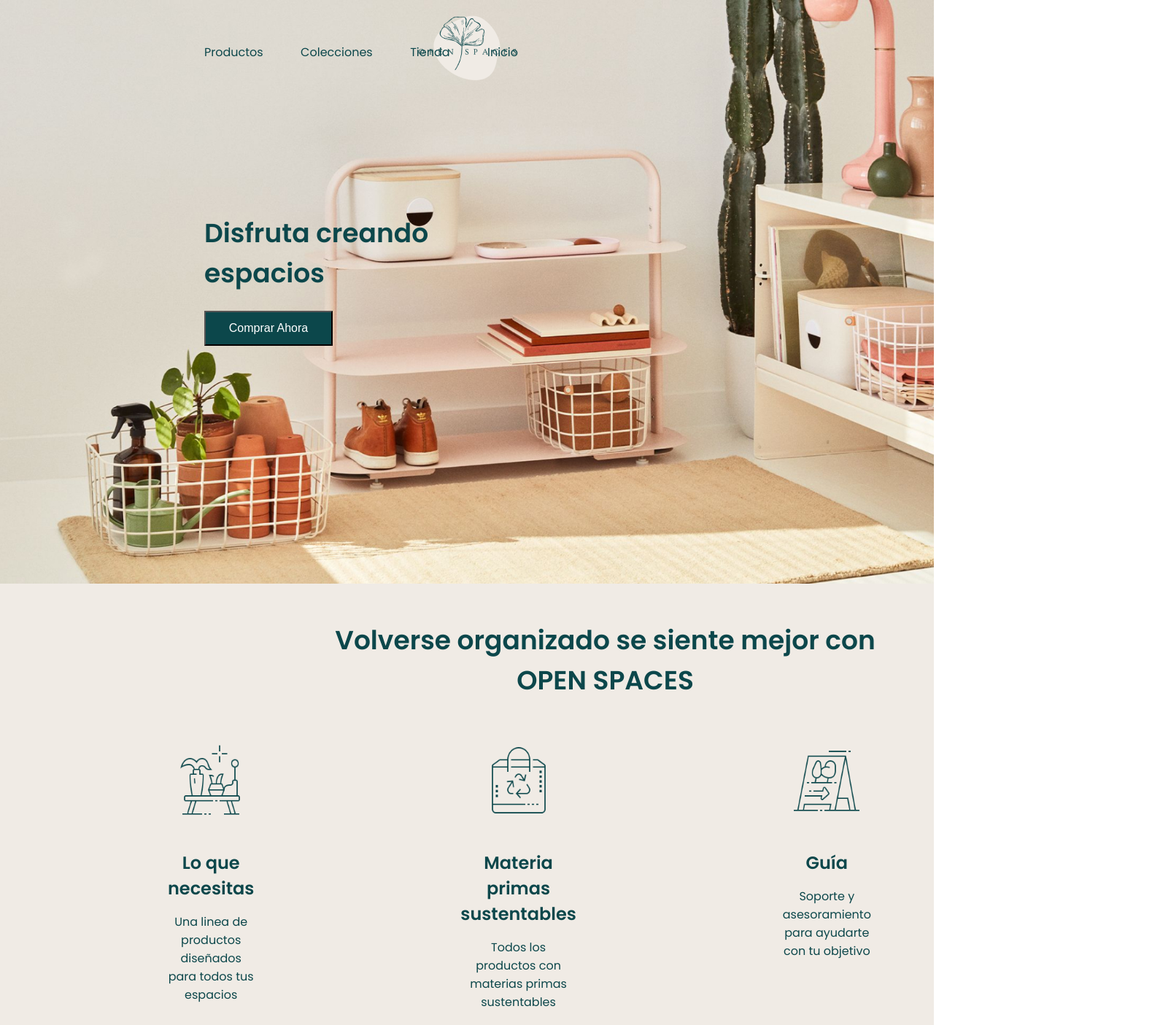
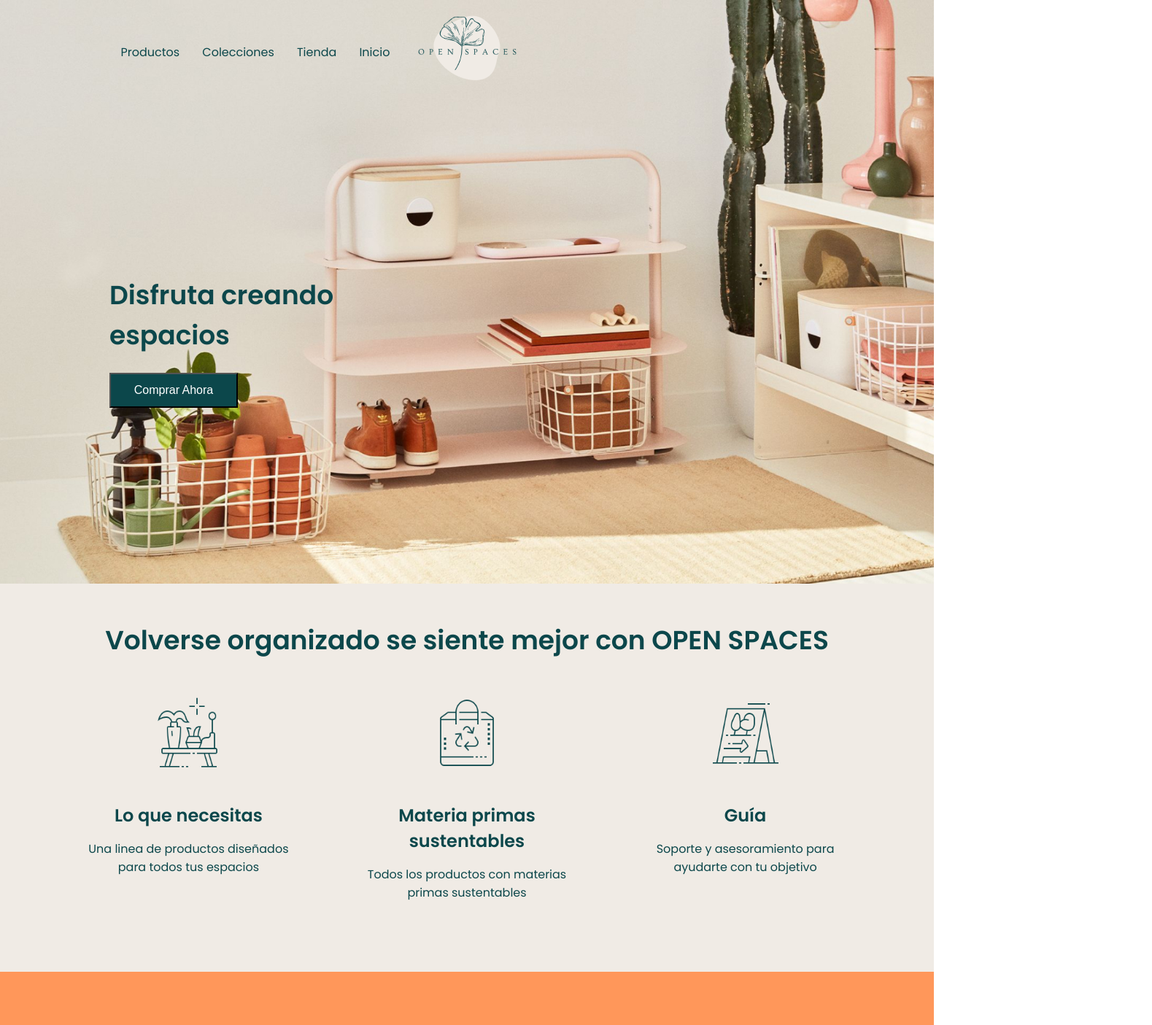
Before and after one commit to Adalab/modulo-1-evaluacion-final-lorenaggs, a website: page docs/index.html in a window 1280 px wide. Shown: the top 1405 px of the page at 73% size, 1579 px wide, since content can reach past the window. Drawn offline with Linux system fonts and the light colour scheme.

Commit message:
change header center

```diff
--- a/src/scss/layout/_footer.scss
+++ b/src/scss/layout/_footer.scss
@@ -36,7 +36,8 @@
     .linkedin:hover,
     .instagram:hover,
     .twitter:hover {
-      color: tan;
+      // color: tan;
+
       transform: scale(3) rotate(-360deg);
       transition: transform 1s;
     }
@@ -47,7 +48,7 @@
 }
 
 a:hover {
-  color: lightpink;
+  color: #1c888f;
 }
 
 .button:hover,
--- a/src/scss/layout/_header.scss
+++ b/src/scss/layout/_header.scss
@@ -57,10 +57,11 @@
     background-position: right;
 
     &__banner {
+      padding-top: 140px;
       align-items: flex-start;
-      width: 400px;
+      width: 460px;
       margin: auto;
-      padding-bottom: 170px;
+      justify-content: center;
       &--title {
         font-size: 36px;
       }
@@ -73,7 +74,7 @@
     height: 100vh;
 
     &__menu {
-      margin: 59px 0px 0px 280px;
+      margin: 59px 0px 0px 150px;
       &--bars {
         display: none;
       }
@@ -81,15 +82,16 @@
         display: flex;
         &--list {
           display: flex;
-          width: 430px;
-          justify-content: space-between;
+          width: 400px;
+          justify-content: space-around;
           font-size: 16px;
         }
       }
     }
     &__banner {
+      padding: 0px;
       padding-top: 200px;
-      margin: 0px 0px 0px 280px;
+      margin: 0px 0px 0px 150px;
       justify-content: center;
     }
   }
--- a/src/scss/layout/_organized.scss
+++ b/src/scss/layout/_organized.scss
@@ -51,16 +51,11 @@
 @media all and (min-width: 1200px) {
   .main {
     &__organized {
-      height: 611px;
-      margin: 0px 10px 0px 20px;
       &--title {
         font-size: 36px;
-        padding: 0px 350px;
-        width: 799px;
       }
       &--articles {
         &-1 {
-          margin: 60px 110px;
           &-title {
             font-size: 24px;
           }
```
Also changed, not shown: docs/assets/css/main.css.
